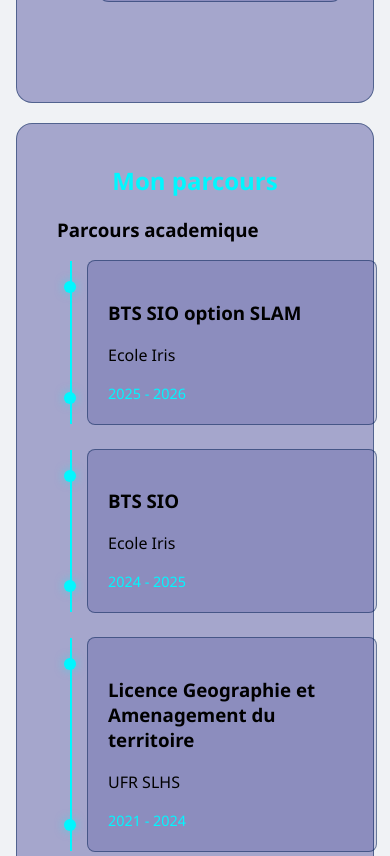
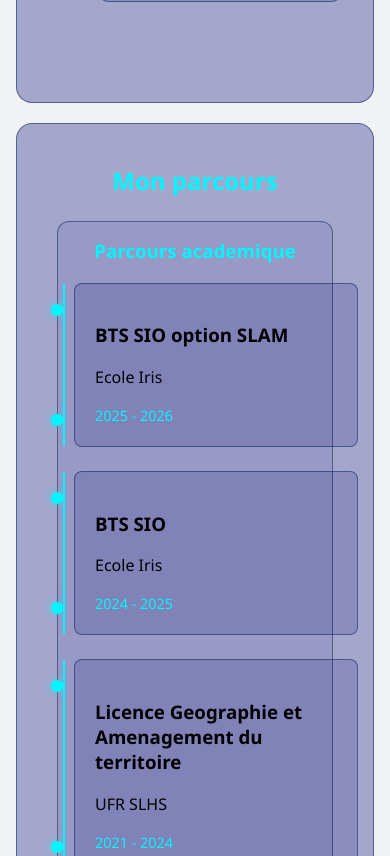
Before and after one commit to yannisollomobekono/yannisollomobekono.github.io, a plain HTML site: page index.html in a window 390 px wide. Shown: the part 4180-5036 px from the top of the page. Drawn offline with Linux system fonts and the light colour scheme.

Commit message:
Update index.css

```diff
--- a/css/index.css
+++ b/css/index.css
@@ -233,6 +233,7 @@ h1, h2 {
     border-radius: 16px;
     padding: 40px;
     border: 1px solid var(--border);
+    min-height: auto;
 }
 
 .titre-parcours {
@@ -242,21 +243,41 @@ h1, h2 {
     color: var(--accent);
 }
 
+.parcours-columns {
+    display: grid;
+    grid-template-columns: repeat(2, minmax(0, 1fr));
+    gap: 24px;
+    margin-top: 24px;
+}
+
+.parcours-column {
+    border: 1px solid var(--border);
+    border-radius: 12px;
+    padding: 20px;
+    background: rgba(0, 0, 115, 0.08);
+}
+
+.parcours-sous-titre {
+    margin-top: 0;
+    margin-bottom: 20px;
+    color: var(--accent);
+    text-align: center;
+}
+
 .parcours-items {
     position: relative;
     border-radius: 8px;
     padding: 20px;
     border: 1px solid var(--border);
-    margin-left: 40px;
-    margin-bottom: 24px;
-    width: 60%;
+    margin: 0 auto 24px auto;
+    width: 75%;
     background: rgba(0, 0, 115, 0.15);
 }
 
 .parcours-items::before {
     content: "";
     position: absolute;
-    left: -18px;
+    left: -12px;
     top: 0;
     width: 2px;
     height: 100%;
@@ -364,10 +385,15 @@ h1, h2 {
 
 .competence-progress-pro-bar {
     position: relative;
+    display: flex;
+    flex-direction: column;
+    align-items: flex-end;
+    gap: 8px;
     margin-bottom: 16px;
 }
 
 .competence-progress-pro-bar .competence {
+    width: 100%;
     display: flex;
     justify-content: space-between;
     margin-bottom: 4px;
@@ -378,6 +404,7 @@ h1, h2 {
     height: 8px;
     background: var(--accent);
     border-radius: 4px;
+    margin-left: auto;
 }
 
 .competenece-progress-value {
@@ -608,6 +635,15 @@ footer {
     .option-slam, .option-sisr {
         width: 100%;
     }
+
+    .parcours-columns {
+        grid-template-columns: 1fr;
+    }
+
+    .parcours-items {
+        width: 100%;
+        margin: 0 0 24px 0;
+    }
 }
 
 @media (max-width: 768px) {
@@ -653,9 +689,17 @@ footer {
         grid-template-columns: 1fr;
     }
 
+    .parcours-columns {
+        grid-template-columns: 1fr;
+    }
+
+    .parcours-column {
+        padding: 16px;
+    }
+
     .parcours-items {
-        width: 90%;
-        margin-left: 30px;
+        width: 100%;
+        margin: 0 0 24px 0;
     }
 
     .competence-box {
```
